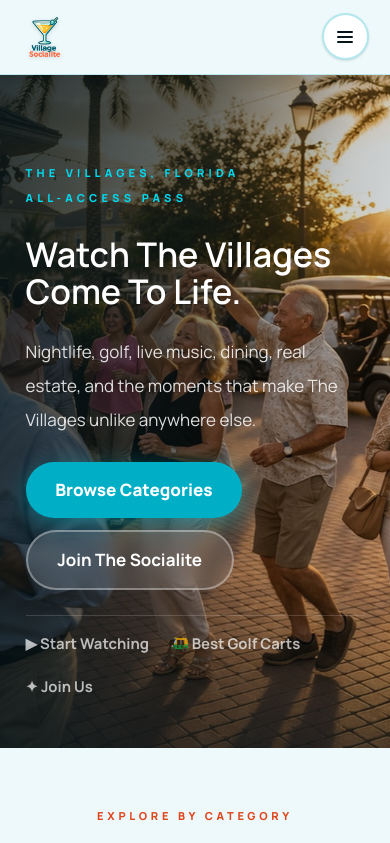
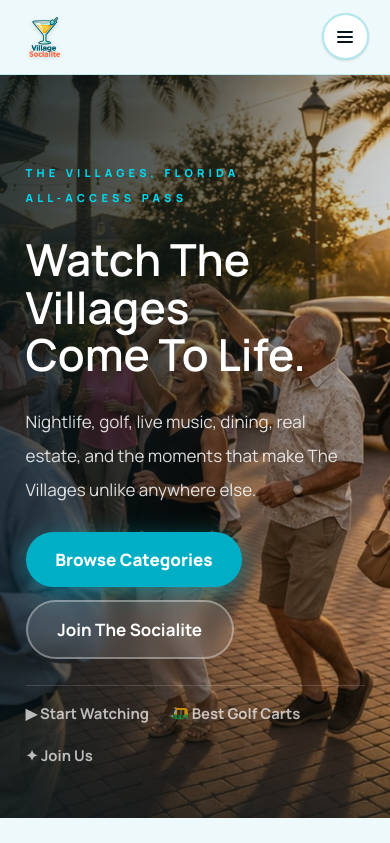
Before and after one commit to Lordshrrred/villagesocialite, a Next.js app: page / in a window 390 px wide. Shown: the top 843 px of the page. Built offline with nearby package versions, Linux system fonts and the light colour scheme.

Commit message:
Increase mobile hero H1 font size (2.6rem min, 10vw fluid) for bigger impact
Co-Authored-By: Claude Sonnet 4.6 <noreply@anthropic.com>

```diff
--- a/app/page.tsx
+++ b/app/page.tsx
@@ -53,7 +53,7 @@ export default function Home() {
             </p>
             <h1
               className="font-[family:var(--font-cormorant)] font-semibold text-white"
-              style={{ fontSize: "clamp(2rem, 8vw, 3.4rem)", lineHeight: 1.08 }}
+              style={{ fontSize: "clamp(2.6rem, 10vw, 3.4rem)", lineHeight: 1.08 }}
             >
               Watch The Villages<br />Come To Life.
             </h1>
```
